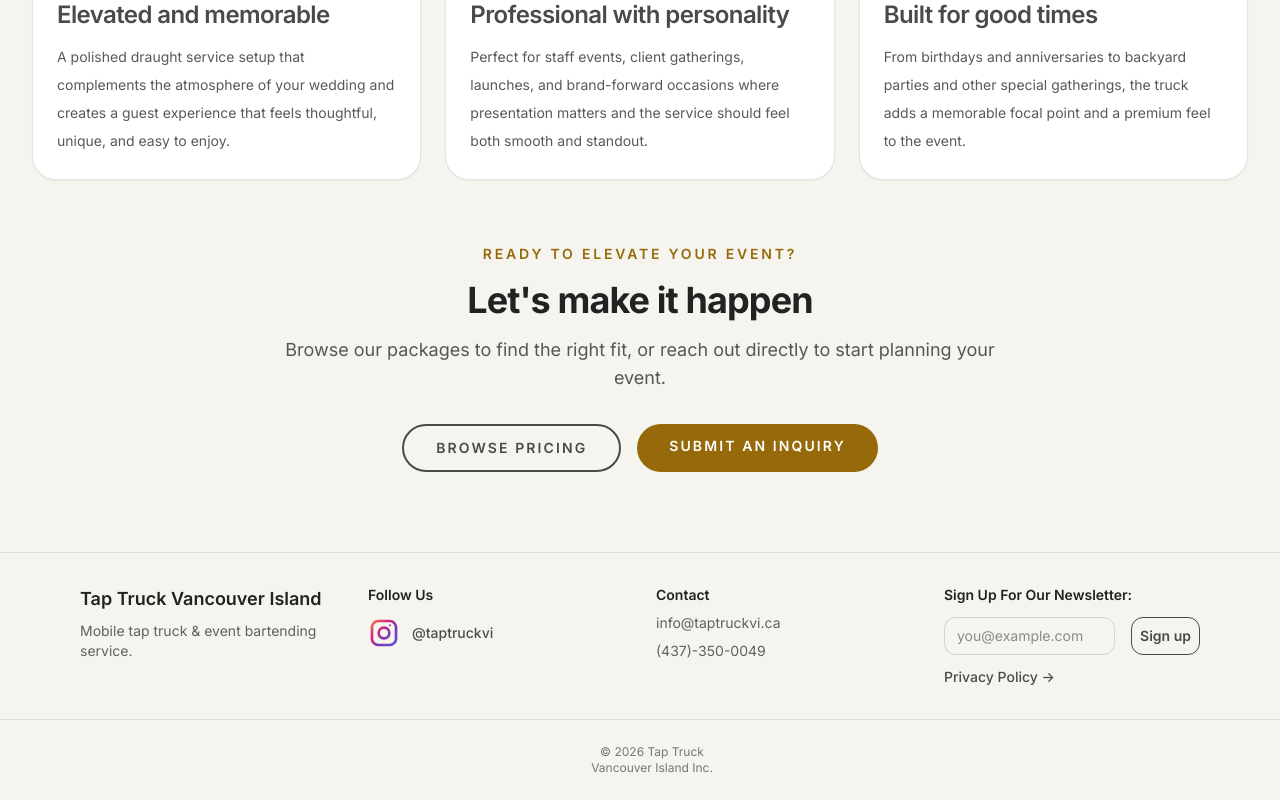
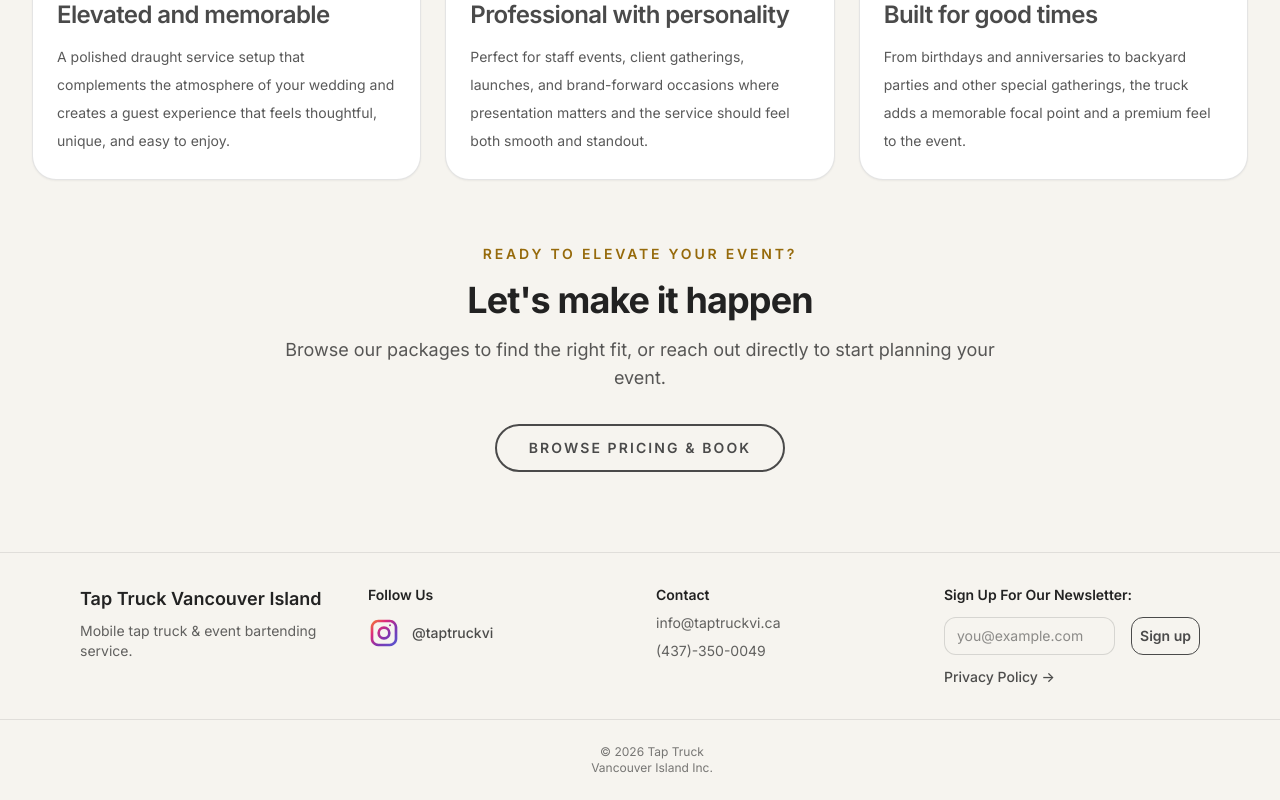
Before and after one commit to Rofellos/taptruck-website, a SvelteKit app: page / in a window 1280 px wide. Shown: the part 1136-1936 px from the top of the page. Built offline with nearby package versions, Linux system fonts and the light colour scheme.

Commit message:
small fixes

```diff
--- a/src/routes/+page.svelte
+++ b/src/routes/+page.svelte
@@ -229,13 +229,7 @@
             href="/pricing"
             class="rounded-full border-2 border-[rgb(var(--brand-primary))] px-8 py-3 text-sm font-semibold uppercase tracking-[0.15em] text-[rgb(var(--brand-primary))] transition hover:bg-[rgb(var(--brand-primary))] hover:text-white"
           >
-            Browse Pricing
-          </a>
-          <a
-            href="/book"
-            class="rounded-full bg-[rgb(var(--brand-accent))] px-8 py-3 text-sm font-semibold uppercase tracking-[0.15em] text-white transition hover:opacity-90"
-          >
-            Submit an Inquiry
+            Browse Pricing & Book
           </a>
         </div>
       </div>
--- a/src/routes/about/+page.svelte
+++ b/src/routes/about/+page.svelte
@@ -164,18 +164,11 @@
 
       <div class="mt-8 flex flex-col items-center justify-center gap-3 sm:flex-row">
         <a
-          href="/book"
+          href="/pricing"
           class="btn btn-primary w-full sm:w-auto"
         >
-          Book now
+          View Pricing & Book
         </a>
-
-        <!-- <a
-          href="/pricing"
-          class="btn btn-outline w-full sm:w-auto"
-        >
-          View pricing
-        </a> -->
       </div>
     </div>
   </div>
--- a/src/routes/faq/+page.svelte
+++ b/src/routes/faq/+page.svelte
@@ -136,10 +136,10 @@
           Contact Us
         </a>
         <a
-          href="/book"
+          href="/pricing"
           class="rounded-full bg-[rgb(var(--brand-accent))] px-8 py-3 text-sm font-semibold uppercase tracking-[0.15em] text-white transition hover:opacity-90"
         >
-          Check Your Date
+          Check Pricing & Book Now
         </a>
       </div>
     </div>
```
